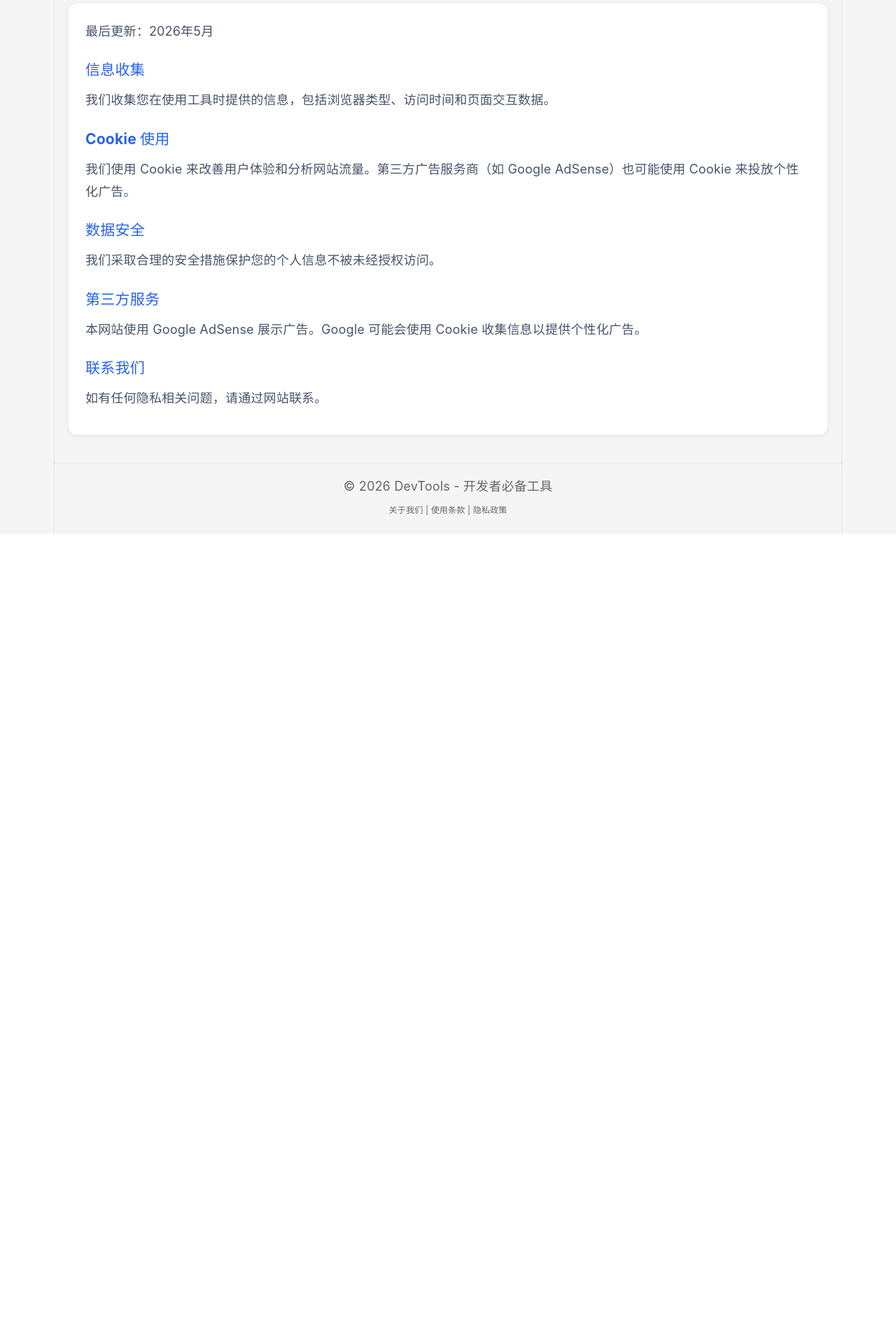
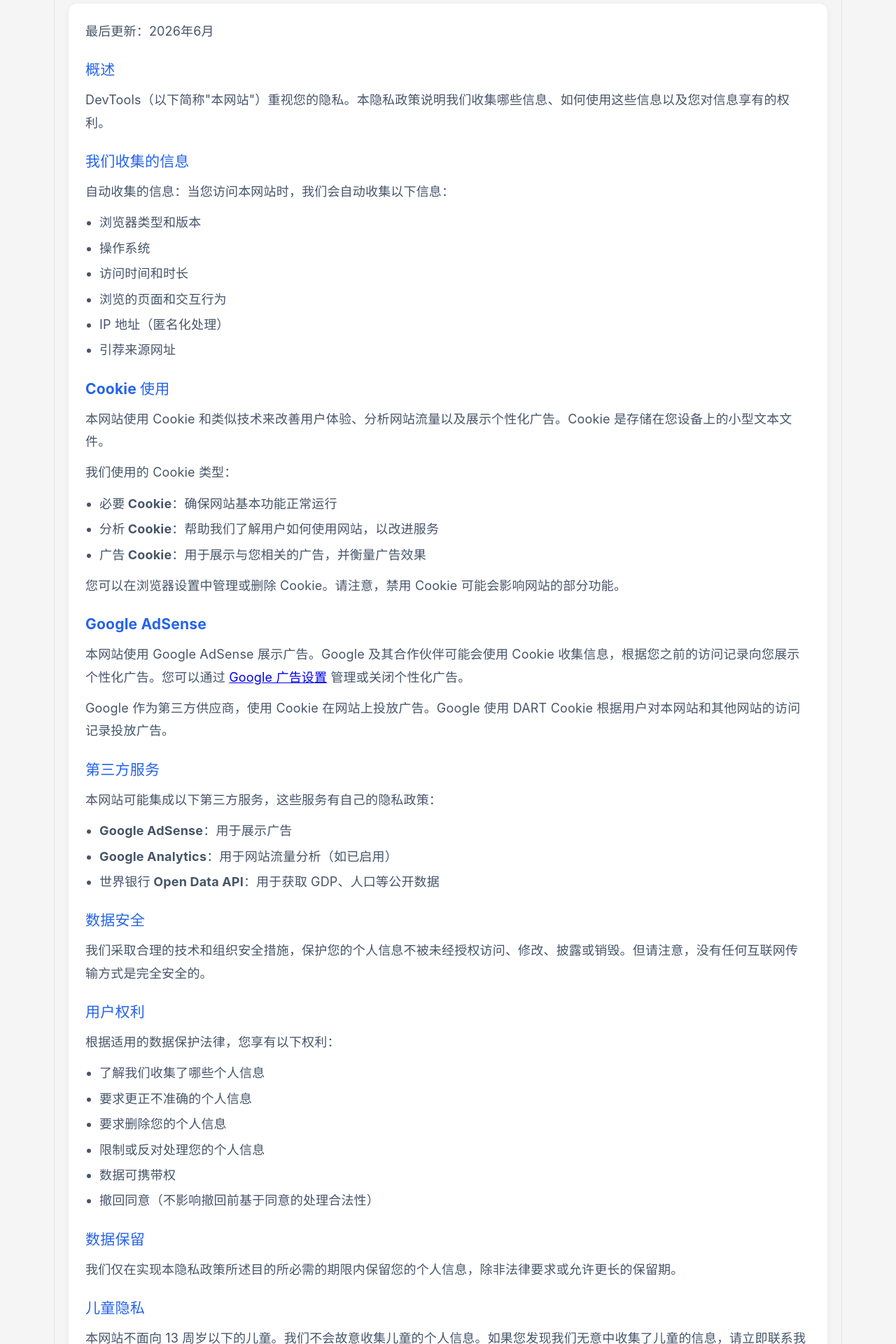
Before and after one commit to wuge665/thbe, a React (Vite) app: page /privacy in a window 1280 px wide. Shown: the part 160-2080 px from the top of the page at 70% size. Before the commit the page ends 923 px from the top, so only its background shows below. Built offline with nearby package versions, Linux system fonts and the light colour scheme.

Commit message:
Improve site content for AdSense: contact email, enhanced About/Privacy/Terms, homepage text, fix canonical URL

```diff
--- a/index.html
+++ b/index.html
@@ -8,7 +8,7 @@
     <meta name="keywords" content="在线工具,开发者工具,JSON格式化,时间戳转换,Base64编码,密码生成,颜色转换,二维码生成" />
     <meta name="author" content="DevTools" />
     <meta name="robots" content="index, follow" />
-    <link rel="canonical" href="https://thbe.netlify.app/" />
+    <link rel="canonical" href="https://thbe.pages.dev/" />
     <title>DevTools - 开发者必备在线工具集合</title>
     <script async src="https://pagead2.googlesyndication.com/pagead/js/adsbygoogle.js?client=ca-pub-5148253505955374" crossorigin="anonymous"></script>
   </head>
--- a/src/App.css
+++ b/src/App.css
@@ -356,6 +356,18 @@ footer {
   font-size: 16px;
 }
 
+.site-intro {
+  max-width: 700px;
+  margin: 0 auto 40px;
+  padding: 20px 24px;
+  background: #fff;
+  border-radius: 12px;
+  box-shadow: 0 2px 8px rgba(0,0,0,0.06);
+  color: #475569;
+  line-height: 1.8;
+  font-size: 15px;
+}
+
 /* 颜色转换 */
 .color-preview {
   width: 100%;
--- a/src/App.jsx
+++ b/src/App.jsx
@@ -63,6 +63,9 @@ function Home() {
         <h1>DevTools</h1>
         <p className="subtitle">{t('subtitle')}</p>
         <p className="description">{t('description')}</p>
+      </div>
+      <div className="site-intro">
+        <p>DevTools 提供 <strong>19 款免费在线工具</strong>，涵盖开发者工具（JSON格式化、时间戳转换、Base64编解码、密码生成等）和金融计算工具（复利计算器、房贷计算器、定投计算器等），以及基于世界银行实时数据的全球排名查询。无需注册，全部免费使用。</p>
       </div>
       <div className="tool-grid">
         {tools.map(t => (
--- a/src/pages/About.jsx
+++ b/src/pages/About.jsx
@@ -3,26 +3,20 @@ export default function About() {
     <div className="tool-container">
       <h2>关于我们</h2>
       <div className="tool-area legal-content">
-        <p>DevTools 是一个免费的在线工具集合网站，致力于为开发者和普通用户提供便捷的在线工具。</p>
-        <h3>我们的工具</h3>
-        <ul>
-          <li>JSON格式化</li>
-          <li>时间戳转换</li>
-          <li>Base64编码</li>
-          <li>URL编码/解码</li>
-          <li>密码生成器</li>
-          <li>颜色转换</li>
-          <li>字数统计</li>
-          <li>Hash加密</li>
-          <li>二维码生成</li>
-          <li>复利计算器</li>
-          <li>房贷计算器</li>
-          <li>定投计算器</li>
-          <li>养老金计算器</li>
-        </ul>
-        <p>所有工具完全免费，无需注册，即开即用。</p>
+        <p>DevTools 是一个免费的在线工具集合网站，致力于为开发者和普通用户提供便捷、高效的在线工具。所有工具完全免费，无需注册，即开即用。</p>
+
+        <h3>我们的使命</h3>
+        <p>在日常开发和数据处理中，我们经常需要一些小而美的工具——格式化一段 JSON、转换一个时间戳、生成一个安全密码。DevTools 将这些高频工具集合到一个地方，省去四处搜索和安装软件的麻烦，打开浏览器即可使用。</p>
+
+        <h3>提供的工具</h3>
+        <p>网站涵盖 JSON 格式化、时间戳转换、Base64 编解码、URL 编解码、密码生成器、颜色转换、字数统计、Hash 加密、二维码生成等开发者常用工具，以及复利计算器、房贷计算器、定投计算器、养老金计算器等理财计算工具，还有基于世界银行实时数据的全球排名查询工具（GDP、人均GDP、人口排名）。</p>
+
+        <h3>数据来源</h3>
+        <p>世界排名相关的数据来源于世界银行公开 API（World Bank Open Data），数据实时更新，确保信息的准确性和时效性。其他工具均在浏览器本地运行，数据不会上传至服务器。</p>
+
         <h3>联系我们</h3>
-        <p>如有建议或反馈，欢迎通过网站联系我们。</p>
+        <p>如有建议、反馈或合作需求，欢迎通过电子邮件联系我们：</p>
+        <p><a href="mailto:rwu665@gmail.com">rwu665@gmail.com</a></p>
       </div>
     </div>
   )
--- a/src/pages/Privacy.jsx
+++ b/src/pages/Privacy.jsx
@@ -3,17 +3,70 @@ export default function Privacy() {
     <div className="tool-container">
       <h2>隐私政策</h2>
       <div className="tool-area legal-content">
-        <p>最后更新：2026年5月</p>
-        <h3>信息收集</h3>
-        <p>我们收集您在使用工具时提供的信息，包括浏览器类型、访问时间和页面交互数据。</p>
+        <p>最后更新：2026年6月</p>
+
+        <h3>概述</h3>
+        <p>DevTools（以下简称"本网站"）重视您的隐私。本隐私政策说明我们收集哪些信息、如何使用这些信息以及您对信息享有的权利。</p>
+
+        <h3>我们收集的信息</h3>
+        <p><strong>自动收集的信息：</strong>当您访问本网站时，我们会自动收集以下信息：</p>
+        <ul>
+          <li>浏览器类型和版本</li>
+          <li>操作系统</li>
+          <li>访问时间和时长</li>
+          <li>浏览的页面和交互行为</li>
+          <li>IP 地址（匿名化处理）</li>
+          <li>引荐来源网址</li>
+        </ul>
+
         <h3>Cookie 使用</h3>
-        <p>我们使用 Cookie 来改善用户体验和分析网站流量。第三方广告服务商（如 Google AdSense）也可能使用 Cookie 来投放个性化广告。</p>
+        <p>本网站使用 Cookie 和类似技术来改善用户体验、分析网站流量以及展示个性化广告。Cookie 是存储在您设备上的小型文本文件。</p>
+        <p>我们使用的 Cookie 类型：</p>
+        <ul>
+          <li><strong>必要 Cookie：</strong>确保网站基本功能正常运行</li>
+          <li><strong>分析 Cookie：</strong>帮助我们了解用户如何使用网站，以改进服务</li>
+          <li><strong>广告 Cookie：</strong>用于展示与您相关的广告，并衡量广告效果</li>
+        </ul>
+        <p>您可以在浏览器设置中管理或删除 Cookie。请注意，禁用 Cookie 可能会影响网站的部分功能。</p>
+
+        <h3>Google AdSense</h3>
+        <p>本网站使用 Google AdSense 展示广告。Google 及其合作伙伴可能会使用 Cookie 收集信息，根据您之前的访问记录向您展示个性化广告。您可以通过 <a href="https://adssettings.google.com" target="_blank" rel="noopener noreferrer">Google 广告设置</a> 管理或关闭个性化广告。</p>
+        <p>Google 作为第三方供应商，使用 Cookie 在网站上投放广告。Google 使用 DART Cookie 根据用户对本网站和其他网站的访问记录投放广告。</p>
+
+        <h3>第三方服务</h3>
+        <p>本网站可能集成以下第三方服务，这些服务有自己的隐私政策：</p>
+        <ul>
+          <li><strong>Google AdSense：</strong>用于展示广告</li>
+          <li><strong>Google Analytics：</strong>用于网站流量分析（如已启用）</li>
+          <li><strong>世界银行 Open Data API：</strong>用于获取 GDP、人口等公开数据</li>
+        </ul>
+
         <h3>数据安全</h3>
-        <p>我们采取合理的安全措施保护您的个人信息不被未经授权访问。</p>
-        <h3>第三方服务</h3>
-        <p>本网站使用 Google AdSense 展示广告。Google 可能会使用 Cookie 收集信息以提供个性化广告。</p>
+        <p>我们采取合理的技术和组织安全措施，保护您的个人信息不被未经授权访问、修改、披露或销毁。但请注意，没有任何互联网传输方式是完全安全的。</p>
+
+        <h3>用户权利</h3>
+        <p>根据适用的数据保护法律，您享有以下权利：</p>
+        <ul>
+          <li>了解我们收集了哪些个人信息</li>
+          <li>要求更正不准确的个人信息</li>
+          <li>要求删除您的个人信息</li>
+          <li>限制或反对处理您的个人信息</li>
+          <li>数据可携带权</li>
+          <li>撤回同意（不影响撤回前基于同意的处理合法性）</li>
+        </ul>
+
+        <h3>数据保留</h3>
+        <p>我们仅在实现本隐私政策所述目的所必需的期限内保留您的个人信息，除非法律要求或允许更长的保留期。</p>
+
+        <h3>儿童隐私</h3>
+        <p>本网站不面向 13 周岁以下的儿童。我们不会故意收集儿童的个人信息。如果您发现我们无意中收集了儿童的信息，请立即联系我们，我们将删除相关信息。</p>
+
+        <h3>政策更新</h3>
+        <p>我们可能会不时更新本隐私政策。更新后的政策将在本页面发布，并注明最后更新日期。建议您定期查看本页面了解变更。</p>
+
         <h3>联系我们</h3>
-        <p>如有任何隐私相关问题，请通过网站联系。</p>
+        <p>如对本隐私政策有任何疑问或需要行使您的权利，请通过以下方式联系我们：</p>
+        <p><a href="mailto:rwu665@gmail.com">rwu665@gmail.com</a></p>
       </div>
     </div>
   )
--- a/src/pages/Terms.jsx
+++ b/src/pages/Terms.jsx
@@ -3,19 +3,38 @@ export default function Terms() {
     <div className="tool-container">
       <h2>使用条款</h2>
       <div className="tool-area legal-content">
-        <p>最后更新：2026年5月</p>
+        <p>最后更新：2026年6月</p>
+
         <h3>接受条款</h3>
-        <p>使用本网站即表示您同意本使用条款。如果您不同意，请勿使用本网站。</p>
+        <p>使用本网站即表示您同意本使用条款。如果您不同意任何条款，请勿使用本网站。</p>
+
         <h3>服务说明</h3>
-        <p>本网站提供各类在线工具，所有工具按"现状"提供，不提供任何明示或暗示的保证。</p>
+        <p>本网站提供各类在线工具，包括但不限于 JSON 格式化、时间戳转换、编码解码、密码生成、颜色转换、字数统计、Hash 加密、二维码生成以及金融计算器等。所有工具按"现状"提供，不提供任何明示或暗示的保证。</p>
+
         <h3>免责声明</h3>
-        <p>本网站的工具仅供参考，不构成任何专业建议。对于因使用本网站工具而导致的任何损失，我们不承担责任。</p>
+        <p>本网站的工具仅供参考和辅助决策，不构成任何专业建议（包括但不限于财务、投资、法律建议）。对于因使用本网站工具而导致的任何直接或间接损失，我们不承担责任。用户应自行判断工具的适用性和准确性。</p>
+
         <h3>知识产权</h3>
-        <p>本网站的所有内容、设计和代码均受版权法保护。</p>
+        <p>本网站的所有内容、设计、代码和界面均受版权法和相关知识产权法律保护。未经明确书面许可，不得复制、修改、分发或用于商业用途。</p>
+
         <h3>第三方链接</h3>
-        <p>本网站可能包含第三方网站的链接，我们对这些网站的内容和隐私政策不承担责任。</p>
+        <p>本网站可能包含第三方网站（包括广告链接）的链接。我们对这些网站的内容、隐私政策或做法不承担任何责任。访问第三方链接的风险由您自行承担。</p>
+
+        <h3>使用限制</h3>
+        <p>您同意不会利用本网站进行以下活动：</p>
+        <ul>
+          <li>违反任何适用法律法规</li>
+          <li>干扰或破坏网站的正常运行</li>
+          <li>试图未经授权访问网站系统</li>
+          <li>利用网站工具进行任何非法或欺诈活动</li>
+        </ul>
+
         <h3>条款变更</h3>
-        <p>我们保留随时修改本条款的权利。修改后的条款将在发布后生效。</p>
+        <p>我们保留随时修改本条款的权利。修改后的条款将在本页面发布后立即生效。建议您定期查看本页面。重大变更我们会通过网站公告通知。</p>
+
+        <h3>联系我们</h3>
+        <p>如对本使用条款有任何疑问，请联系我们：</p>
+        <p><a href="mailto:rwu665@gmail.com">rwu665@gmail.com</a></p>
       </div>
     </div>
   )
```
